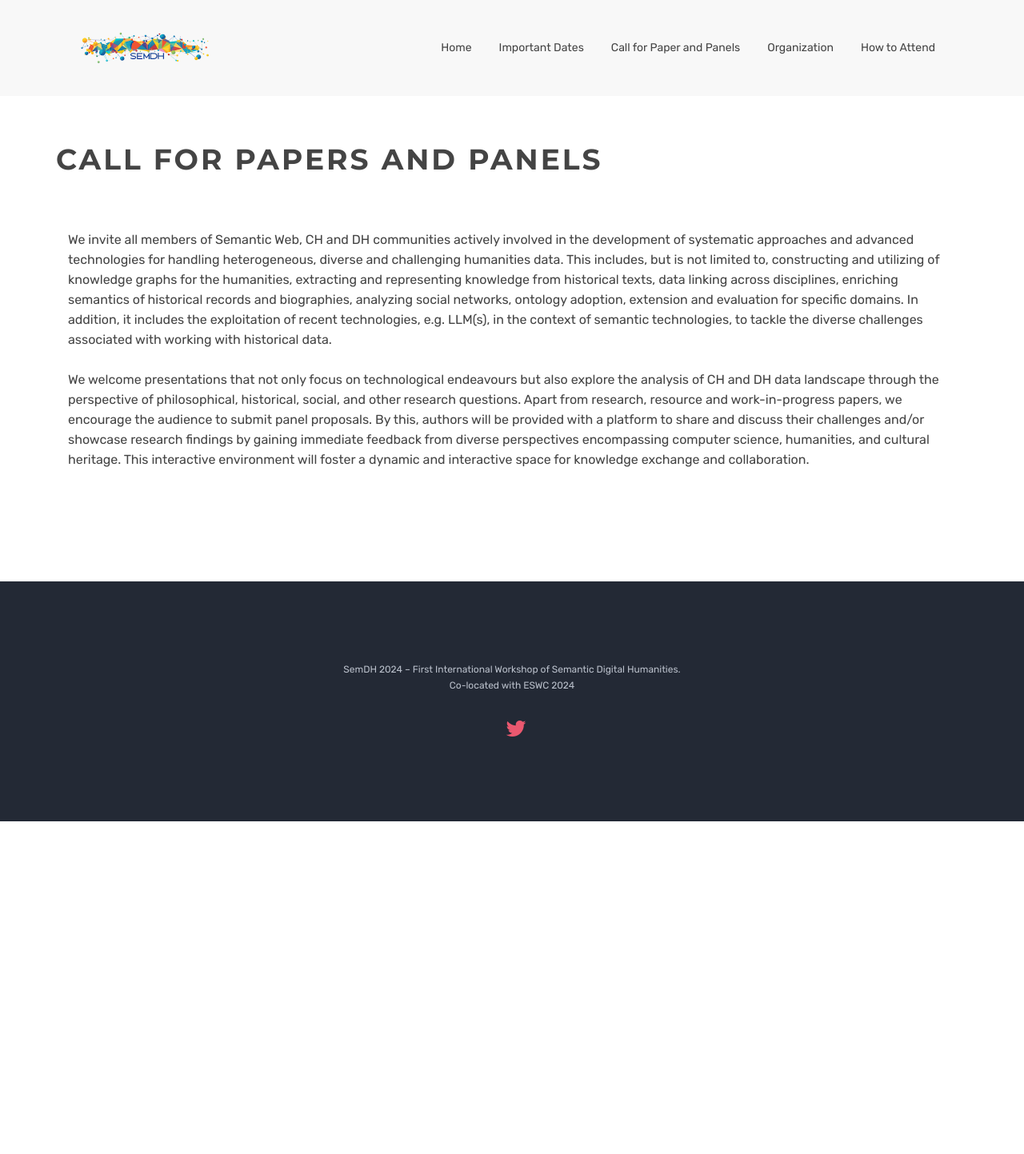
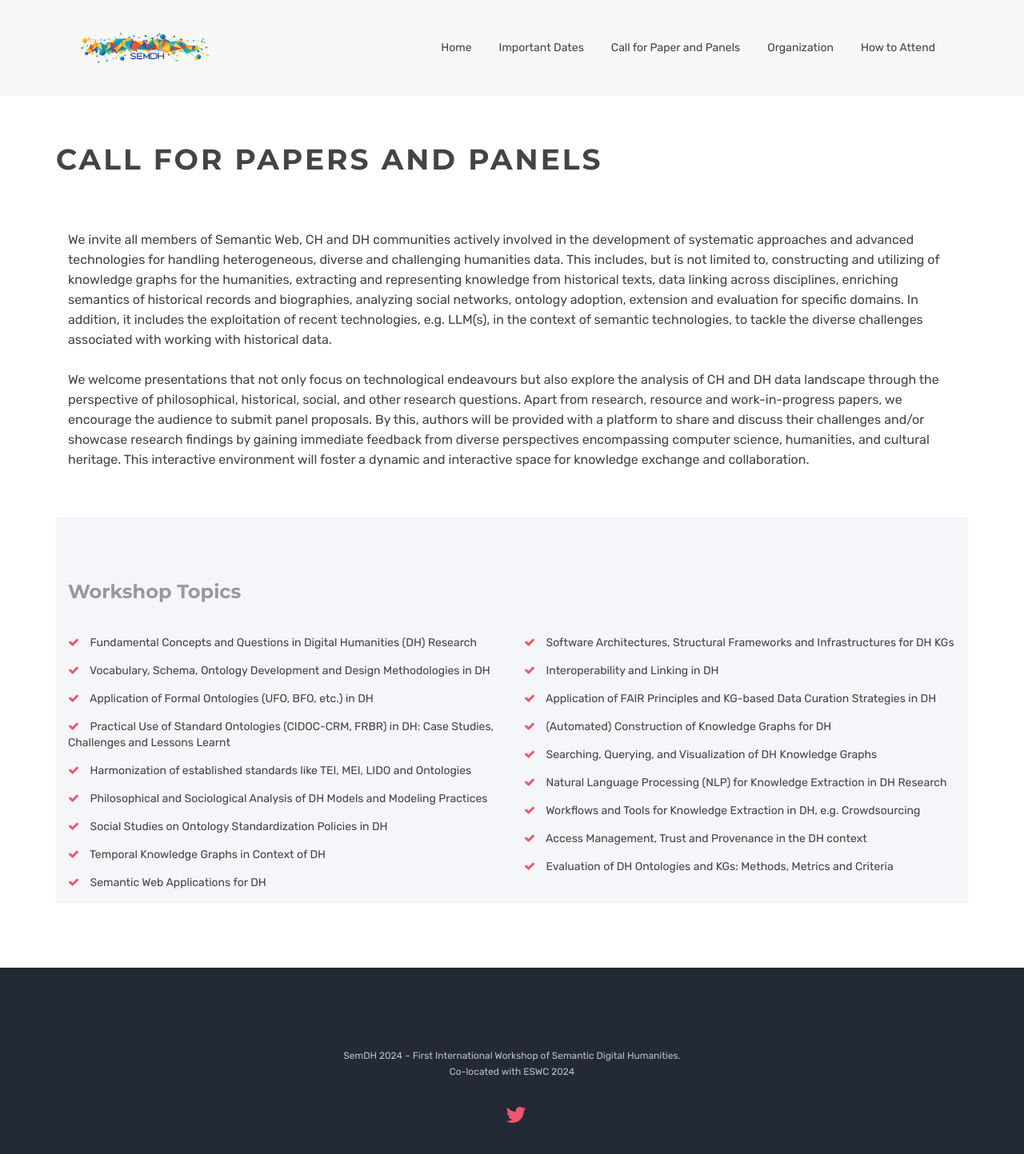
Before and after one commit to SemDH/semdh.github.io, a Jekyll site: the page built from callforpapers.html, in a window 1280 px wide. Shown: the top 1443 px of the page at 80% size. Built offline with Jekyll 4.4.1, drawn with Linux system fonts in a browser that asks for light colours.

Commit message:
cfp page

```diff
--- a/callforpapers.html
+++ b/callforpapers.html
@@ -27,9 +27,81 @@ canonical: https://semdh.github.io
                   We welcome presentations that not only focus on technological endeavours but also explore the analysis of CH and DH data landscape through the perspective of philosophical, historical, social, and other research questions. Apart from research, resource and work-in-progress papers, we encourage the audience to submit panel proposals. By this, authors will be provided with a platform to share and discuss their challenges and/or showcase research findings by gaining immediate feedback from diverse perspectives encompassing computer science, humanities, and cultural heritage. This interactive environment will foster a dynamic and interactive space for knowledge exchange and collaboration.</p>
               <div class="mb-60"></div>
               </div>
+              <div class="header-style-2">
+        <div class="container">
+        <h4 class="sub-title space-left">Workshop Topics</h4>
+        <div class="row">
+        <div class="col-xs-12 col-sm-6 col-md-6">
+         <ul class="list-style check-list pl-0">
+                  <li>
+                    <i class="fa fa-check light-green" aria-hidden="true"></i> Fundamental Concepts and Questions in Digital Humanities (DH) Research
+                  </li>
+                  <li>
+                    <i class="fa fa-check light-green" aria-hidden="true"></i> Vocabulary, Schema, Ontology Development and Design Methodologies in DH
+                  </li>
+                  <li>
+                    <i class="fa fa-check light-green" aria-hidden="true"></i> Application of Formal Ontologies (UFO, BFO, etc.) in DH
+                  </li>
+                  <li>
+                    <i class="fa fa-check light-green" aria-hidden="true"></i> Practical Use of Standard Ontologies (CIDOC-CRM, FRBR) in DH: Case Studies, Challenges and Lessons Learnt
 
+                  </li>
+                  <li>
+                    <i class="fa fa-check light-green" aria-hidden="true"></i> Harmonization of established standards like TEI, MEI, LIDO and Ontologies
+
+                  </li>
+                  <li>
+                    <i class="fa fa-check light-green" aria-hidden="true"></i> Philosophical and Sociological Analysis of DH Models and Modeling Practices
+                  </li>
+                  <li>
+                    <i class="fa fa-check light-green" aria-hidden="true"></i> Social Studies on Ontology Standardization Policies in DH
+                  </li>
+                  <li>
+                  <i class="fa fa-check light-green" aria-hidden="true"></i> Temporal Knowledge Graphs in Context of DH
+                  </li>
+                  <li>
+                    <i class="fa fa-check light-green" aria-hidden="true"></i> Semantic Web Applications for DH
+                  </li>
+                </ul>
+              </div>
+        <div class="col-xs-12 col-sm-6 col-md-6">
+         <ul class="list-style check-list pl-0">
+                  <li>
+                    <i class="fa fa-check light-green" aria-hidden="true"></i> Software Architectures, Structural Frameworks and Infrastructures for DH KGs
+                  </li>
+                  <li>
+                    <i class="fa fa-check light-green" aria-hidden="true"></i> Interoperability and Linking in DH
+                  </li>
+                  <li>
+                    <i class="fa fa-check light-green" aria-hidden="true"></i> Application of FAIR Principles and KG-based Data Curation Strategies in DH
+                  </li>
+                  <li>
+                    <i class="fa fa-check light-green" aria-hidden="true"></i> (Automated) Construction of Knowledge Graphs for DH
+                  </li>
+                  <li>
+                    <i class="fa fa-check light-green" aria-hidden="true"></i> Searching, Querying, and Visualization of DH Knowledge Graphs
+
+                  </li>
+                  <li>
+                    <i class="fa fa-check light-green" aria-hidden="true"></i> Natural Language Processing (NLP) for Knowledge Extraction in DH Research
+                  </li>
+                  <li>
+                    <i class="fa fa-check light-green" aria-hidden="true"></i> Workflows and Tools for Knowledge Extraction in DH, e.g. Crowdsourcing
+                  </li>
+                  <li>
+                    <i class="fa fa-check light-green" aria-hidden="true"></i> Access Management, Trust and Provenance in the DH context
+                  </li>
+                  <li>
+                    <i class="fa fa-check light-green" aria-hidden="true"></i> Evaluation of DH Ontologies and KGs: Methods, Metrics and Criteria
+                  </li>
+                </ul>
+              </div>
+            </div>
+
+      </div>
 
 
         </div>
       </div>
+      </div>
   </div>
```
